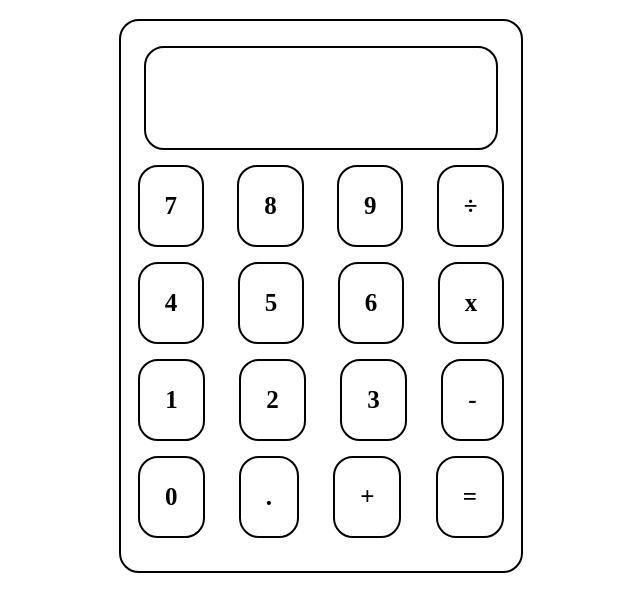
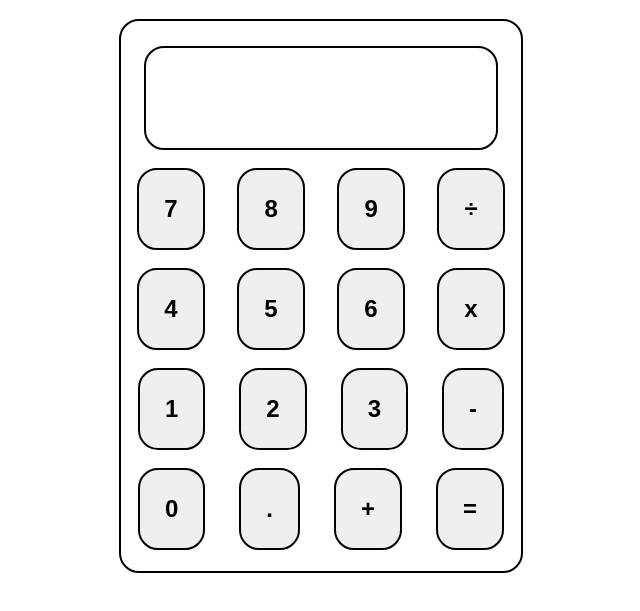
Before and after one commit to Rishitha1224/CodeAlpha_Build_a_calculator, a plain HTML site: page index.html in a window 1280 px wide. Shown: the part 61-672 px from the top of the page, without its empty margins (319-959 px from the left). Drawn offline with Linux system fonts and the light colour scheme.

Commit message:
change div-button

```diff
--- a/index.html
+++ b/index.html
@@ -11,28 +11,28 @@
     <div class="main">
         <div class="display"></div>
         <div class="first">
-            <div id="seven">7</div>
-            <div id="eight">8</div>
-            <div id="nine">9</div>
-            <div id="divide">÷</div>
+            <button id="seven">7</button>
+            <button id="eight">8</button>
+            <button id="nine">9</button>
+            <button id="divide">÷</button>
         </div>
         <div class="second">
-            <div id="four">4</div>
-            <div id="five">5</div>
-            <div id="six">6</div>
-            <div id="multi">x</div>
+            <button id="four">4</button>
+            <button id="five">5</button>
+            <button id="six">6</button>
+            <button id="multi">x</button>
         </div>
         <div class="third">
-            <div id="one">1</div>
-            <div id="two">2</div>
-            <div id="three">3</div>
-            <div id="sub">-</div>
+            <button id="one">1</button>
+            <button id="two">2</button>
+            <button id="three">3</button>
+            <button id="sub">-</button>
         </div>
         <div class="four">
-            <div id="zero">0</div>
-            <div id="dot">.</div>
-            <div id="add">+</div>
-            <div id="equal">=</div>
+            <button id="zero">0</button>
+            <button id="dot">.</button>
+            <button id="add">+</button>
+            <button id="equal">=</button>
         </div>
     </div>
     <script src="app.js"></script>
--- a/style.css
+++ b/style.css
@@ -7,7 +7,6 @@ h1{
     height: 550px;
     width: 400px;
     margin: 15px auto 3px;
-    font-size: 25px;
 }
 .display{
     height: 100px;
@@ -16,32 +15,36 @@ h1{
     border-radius: 20px;
     margin: 25px auto auto;
 }
-.first > div{
+.first > button{
     border: 2px solid black;
     border-radius: 20px;
     padding: 25px;
-    margin: 15px 0;
+    margin: 18px 0;
     font-weight: bold;
+    font-size: x-large;
 }
-.second > div{
+.second > button{
     border: 2px solid black;
     border-radius: 20px;
     padding: 25px;
     font-weight: bold;
+    font-size: x-large;
 }
-.third > div{
+.third > button{
     border: 2px solid black;
     border-radius: 20px;
     padding: 25px;
-    margin: 15px 0;
+    margin: 18px 0;
     font-weight: bold;
+    font-size: x-large;
 }
-.four > div{
+.four > button{
     border: 2px solid black;
     border-radius: 20px;
     padding: 25px;
-    margin-bottom: 15px;
+    margin-bottom: 18px;
     font-weight: bold;
+    font-size: x-large;
 }
 .first{
     display: flex;
```
